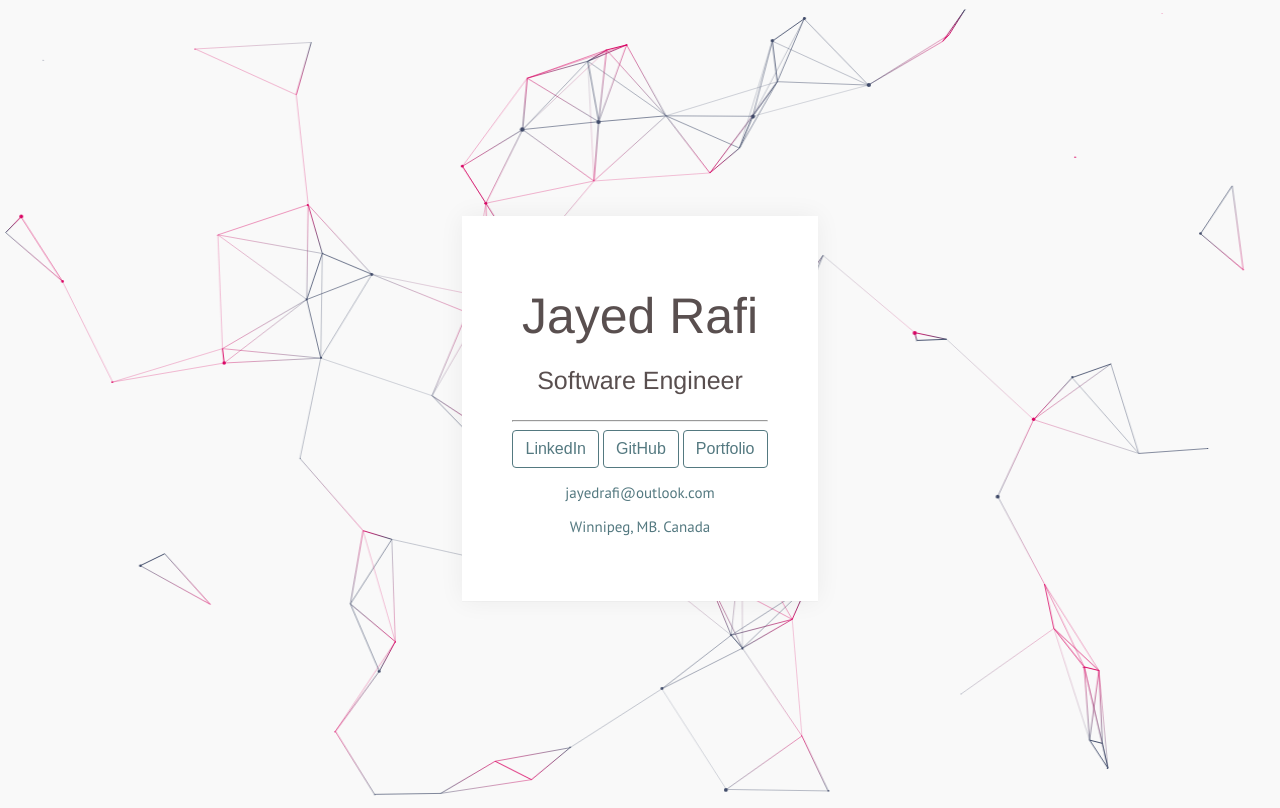
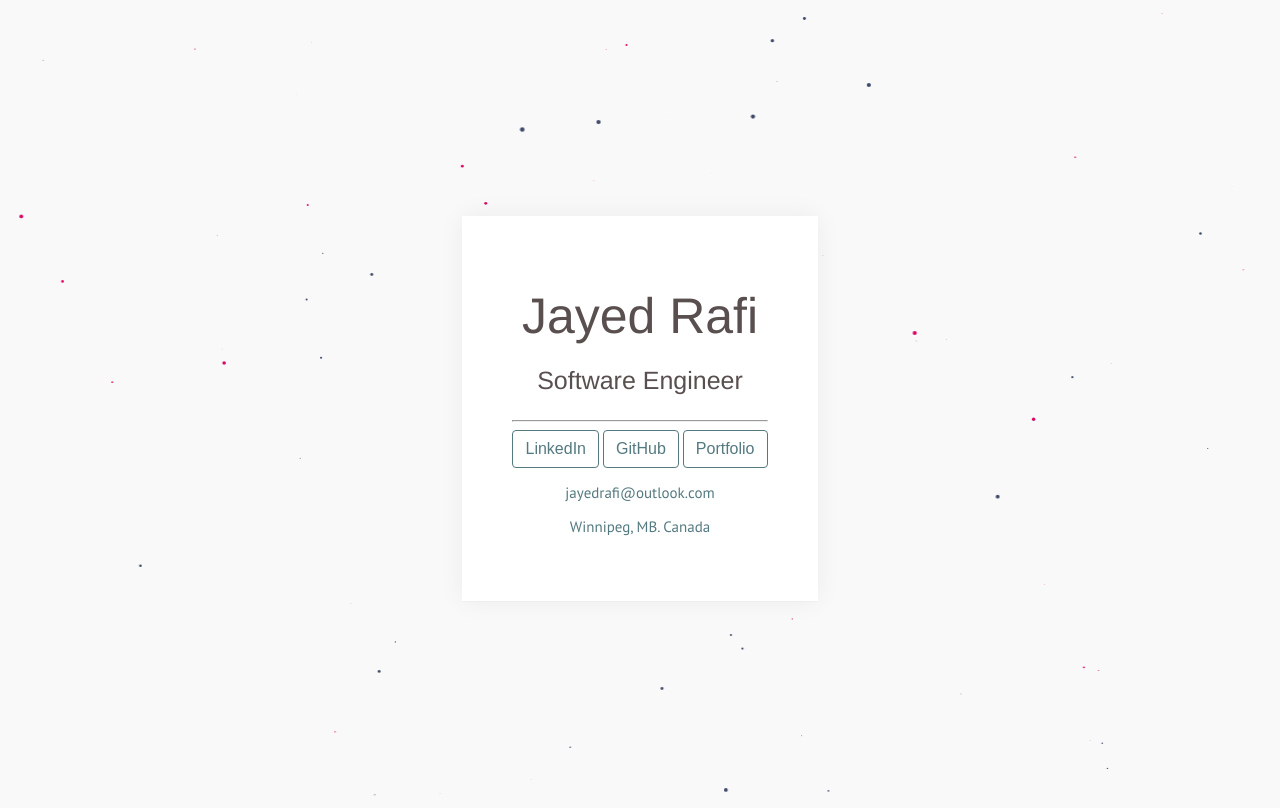
Before and after one commit to JayedRafiProjects/smart-card, a plain HTML site: page index.html in a window 1280 px wide. Drawn offline with nearby package versions, Linux system fonts and the light colour scheme.

Commit message:
Update index.html

```diff
--- a/index.html
+++ b/index.html
@@ -14,12 +14,12 @@
 var particles = Particles.init({
 	selector: '.background',
   color: ['#DA0463', '#404B69'],
-  connectParticles: true,
+  connectParticles: false,
   responsive: [{
   	breakpoint: 800,
     options: {
     	color: '#00C9B1',
-    	maxParticles: 80,
+    	maxParticles: 800,
       connectParticles: false
     }
   }]
```
